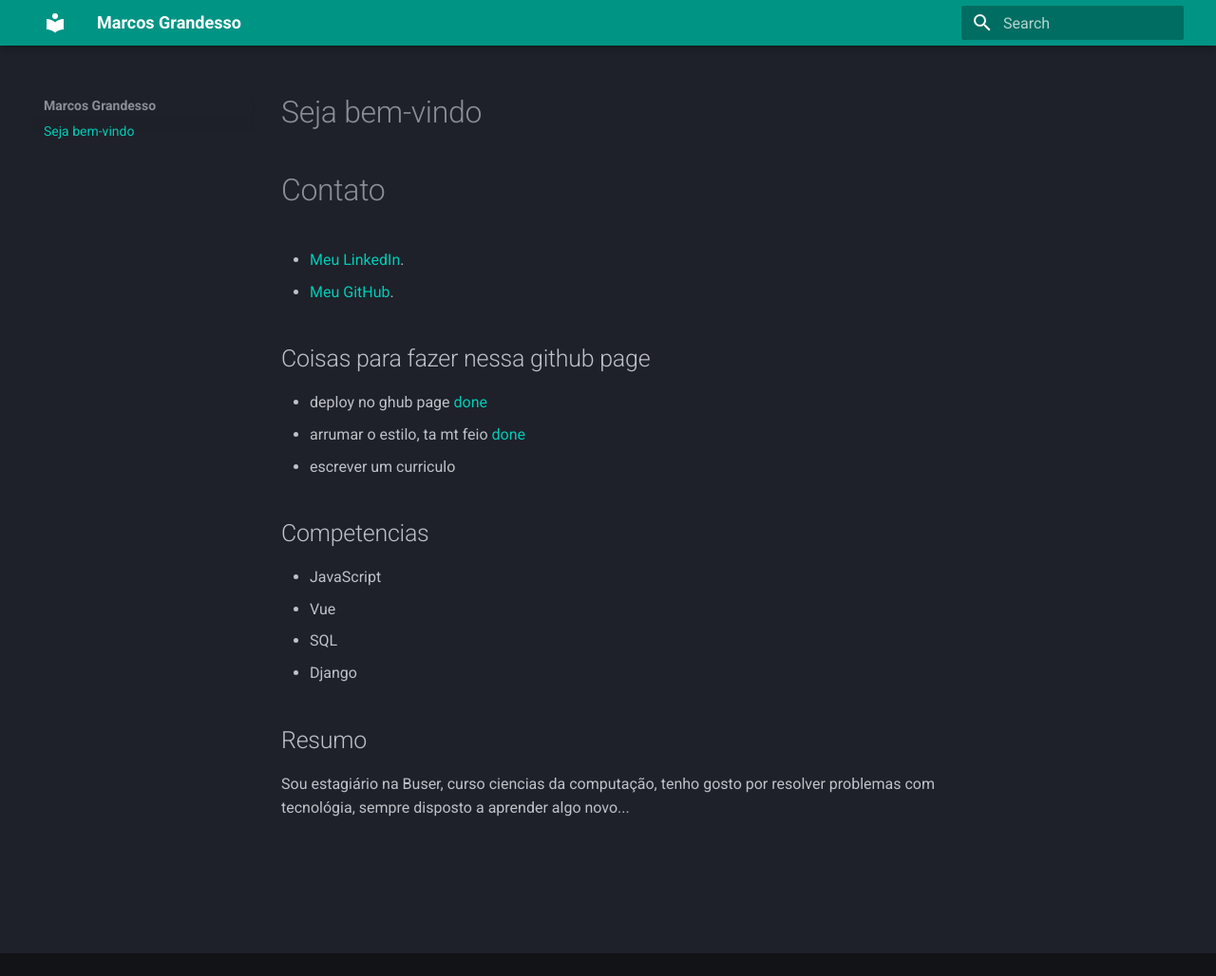
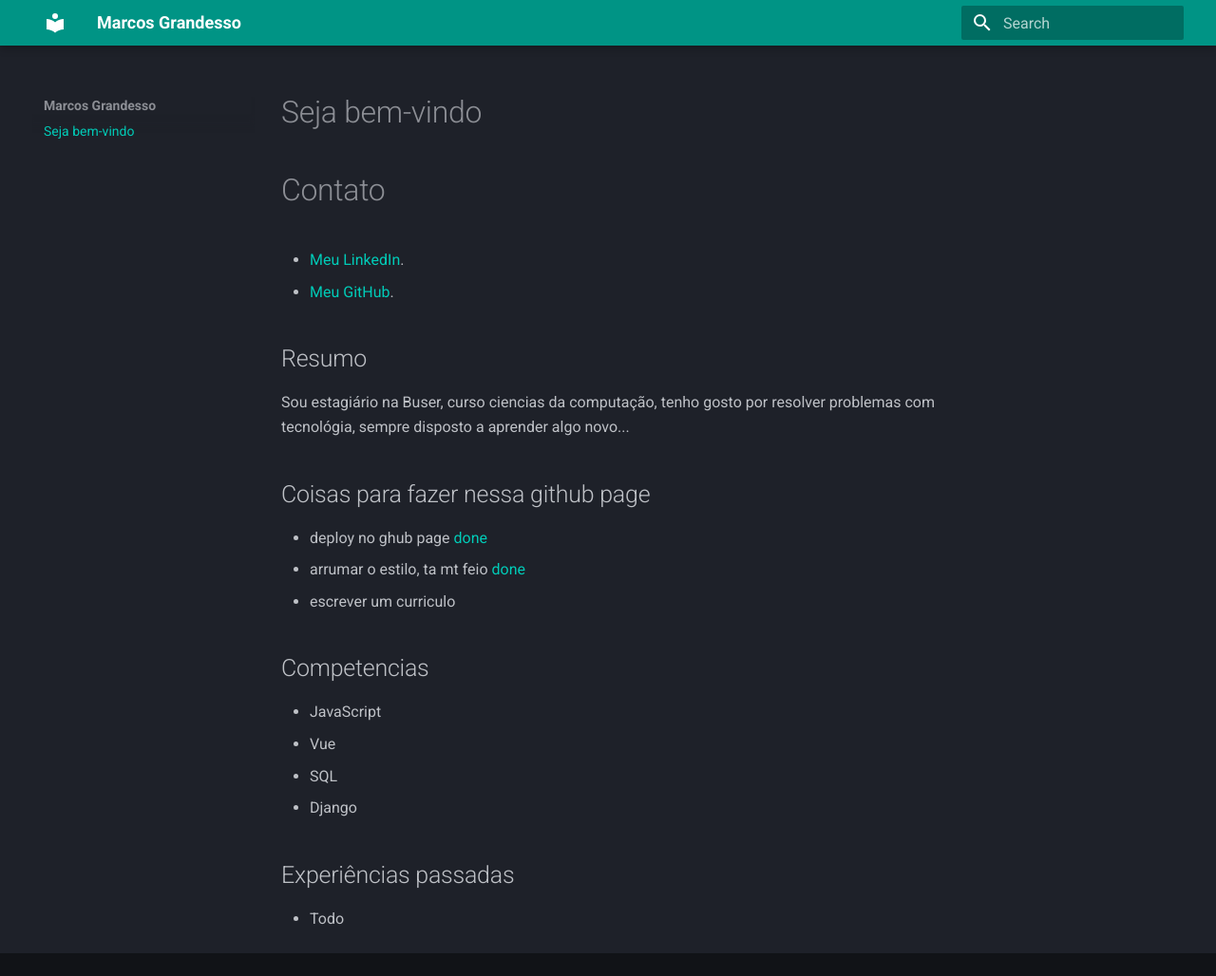
Before and after one commit to MarcosGrandesso/Who-i-am, an MkDocs documentation site: the page built from docs/index.md, in a window 1280 px wide and 1028 px high. Shown: the whole window at 95% size. Built offline with MkDocs 1.6.1 and Material for MkDocs 9.7.7, drawn with Linux system fonts in a browser that asks for light colours; part of the change alters nothing that is shown.

```diff
--- a/docs/index.md
+++ b/docs/index.md
@@ -5,6 +5,8 @@
 - [Meu GitHub](hhttps://github.com/MarcosGrandesso).
 
 
+## Resumo
+Sou estagiário na Buser, curso ciencias da computação, tenho gosto por resolver problemas com tecnológia, sempre disposto a aprender algo novo...
 
 ## Coisas para fazer nessa github page
 * deploy no ghub page [done](Done)
@@ -18,5 +20,6 @@
 * SQL
 * Django
 
-## Resumo
-Sou estagiário na Buser, curso ciencias da computação, tenho gosto por resolver problemas com tecnológia, sempre disposto a aprender algo novo...
+## Experiências passadas
+
+* Todo
```
